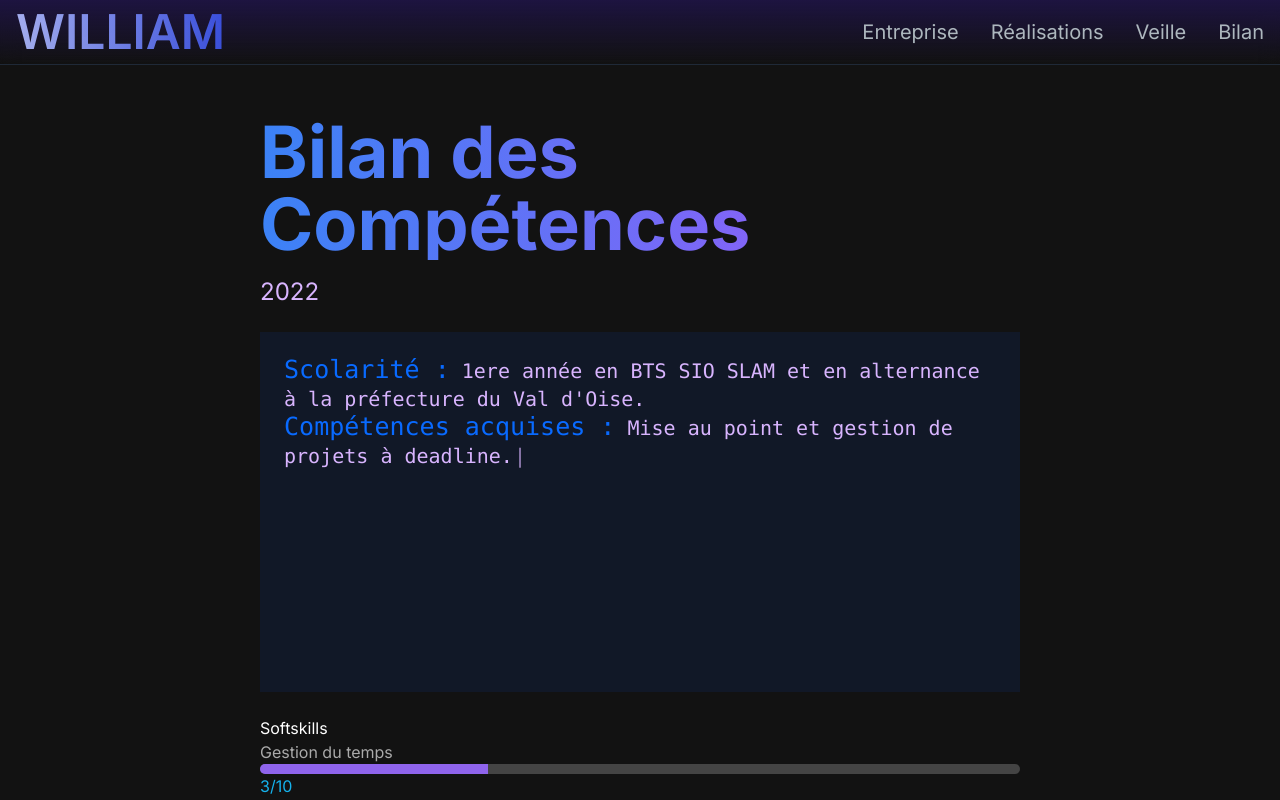
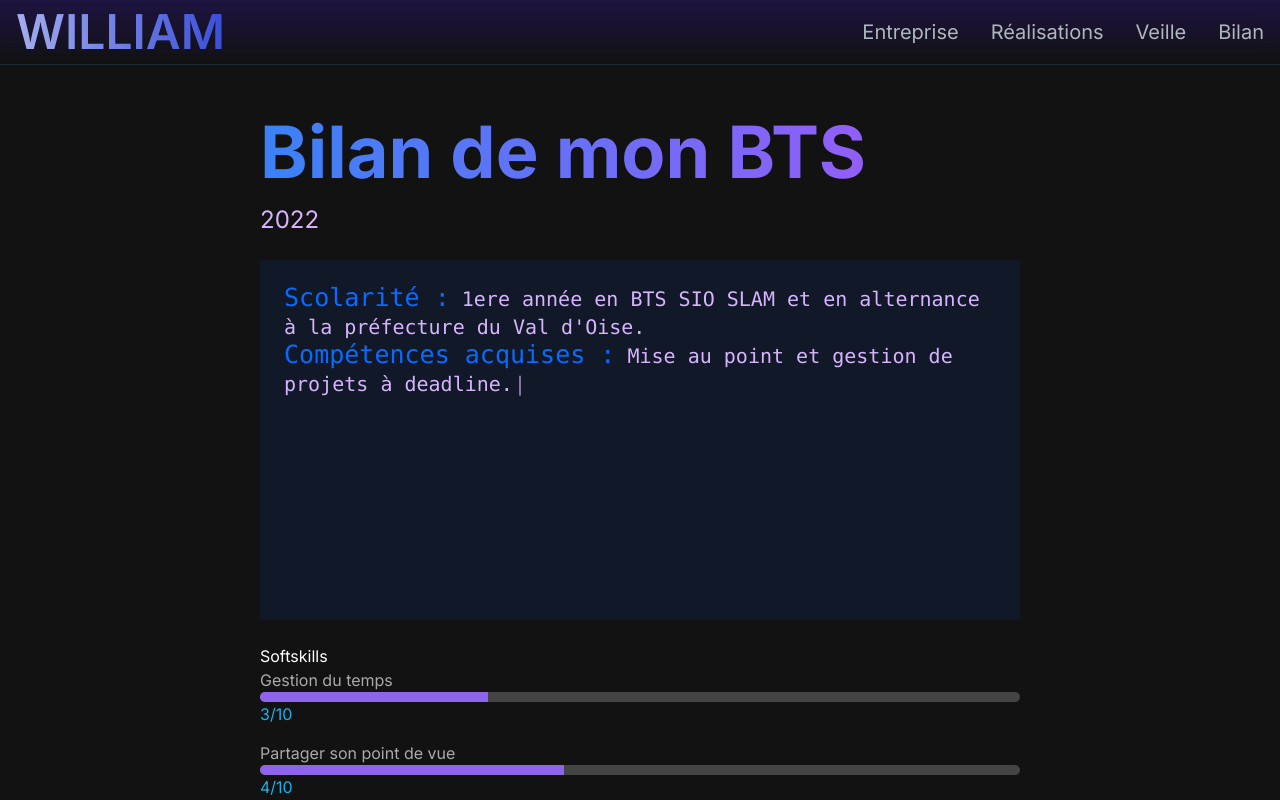
Before and after one commit to WilliamBerne95/PORTFOLIO, a Next.js app: page /bilan in a window 1280 px wide. Shown: the top 800 px of the page. Built offline with nearby package versions, Linux system fonts and the light colour scheme.

Commit message:
corrrrectio

```diff
--- a/src/app/bilan/page.js
+++ b/src/app/bilan/page.js
@@ -88,7 +88,7 @@ const Bilan = () => {
 
     return (
         <div className="bilan-container">
-            <h1 className="text-5xl sm:text-6xl md:text-7xl font-bold mb-4 bg-clip-text text-transparent bg-gradient-to-r from-primary-500 to-secondary-500">Bilan des Compétences</h1>
+            <h1 className="text-5xl sm:text-6xl md:text-7xl font-bold mb-4 bg-clip-text text-transparent bg-gradient-to-r from-primary-500 to-secondary-500">Bilan de mon BTS</h1>
             {Object.keys(skillsByYear).map((year) => (
                 <div key={year} className="year-section">
                     <h2 className="text-lg sm:text-xl md:text-2xl text-secondary-300">{year}</h2>
```
